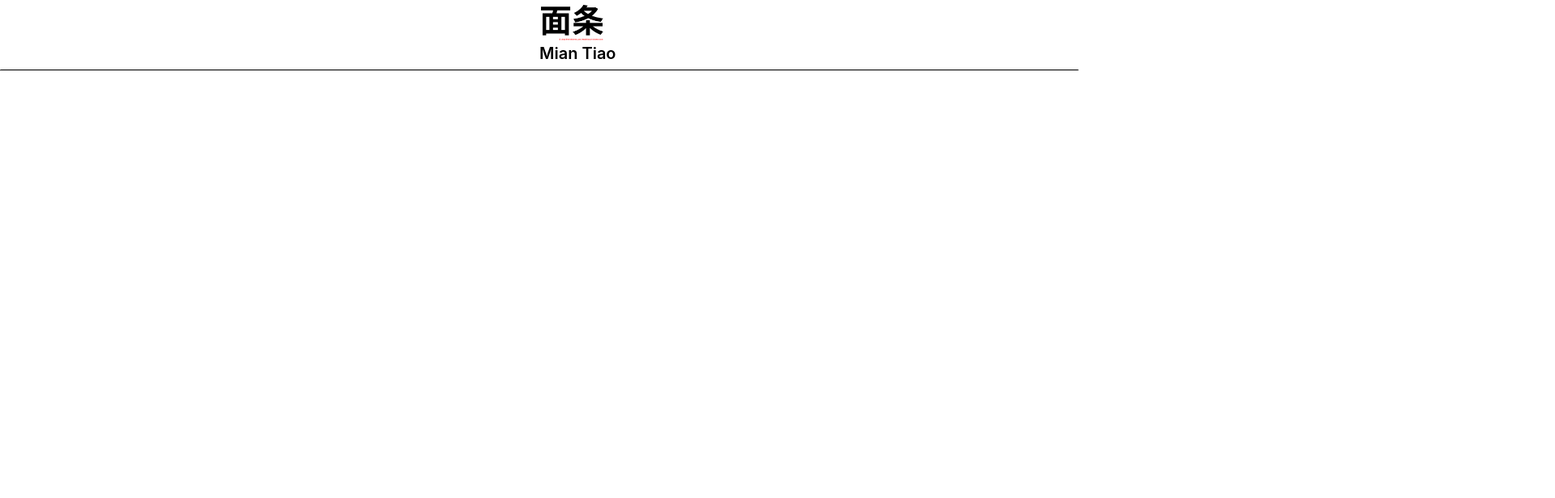
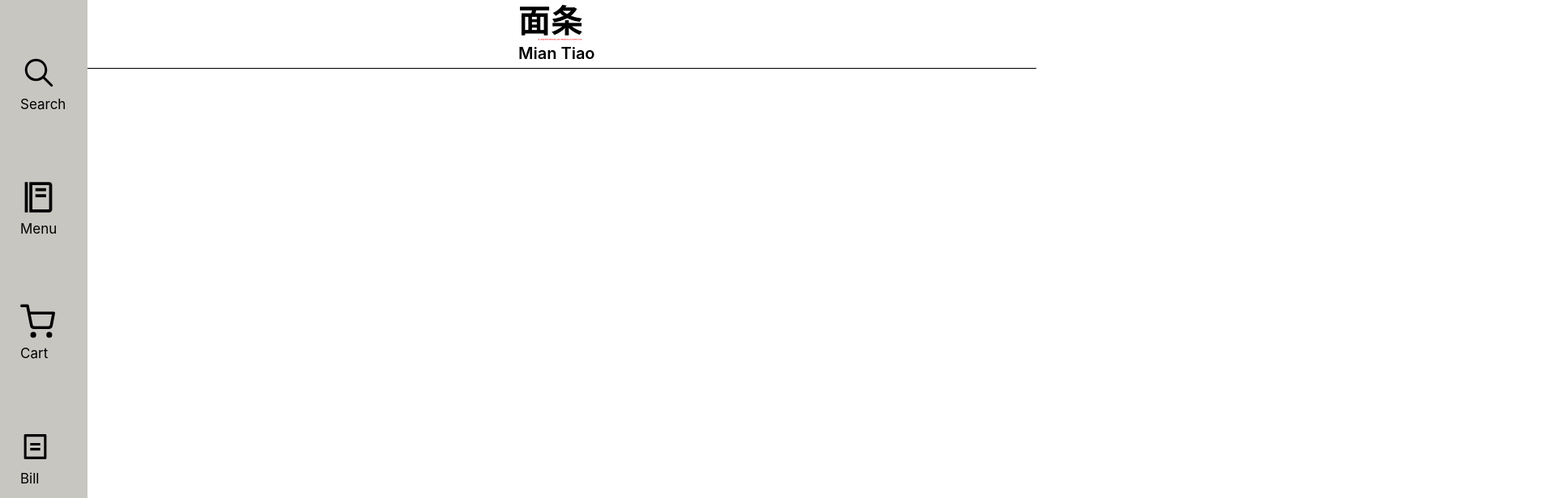
Before and after one commit to jyhaoo/restaurant-management-system, a React (Create React App) app in the folder customer-menu-app/: page / in a window 1280 px wide. Shown: the top 616 px of the page at 81% size, 1920 px wide, since content can reach past the window. Built offline with nearby package versions, Linux system fonts and the light colour scheme.

Commit message:
fix: fix header

```diff
--- a/customer-menu-app/src/App.js
+++ b/customer-menu-app/src/App.js
@@ -1,11 +1,18 @@
 import "./App.css";
+import styled from "styled-components";
 import Header from "./components/Header";
+import Navbar from "./components/Navbar";
+
+const Body = styled.div`
+  display: flex;
+`;
 
 function App() {
   return (
-    <div>
+    <Body>
+      <Navbar />
       <Header />
-    </div>
+    </Body>
   );
 }
 
--- a/customer-menu-app/src/components/Header/index.js
+++ b/customer-menu-app/src/components/Header/index.js
@@ -2,10 +2,8 @@ import styled from "styled-components";
 import RestaurantName from "../../images/RestaurantName.png";
 
 const HeaderContainer = styled.div`
-  position: relative;
-  width: 1332px;
+  width: 100%;
   height: 70px;
-  justify-content: center;
 `;
 const Img = styled.img`
   position: relative;
@@ -15,20 +13,21 @@ const Img = styled.img`
 `;
 
 const Name = styled.div`
-  position: relative;
+  position: absolute;
   font-size: 20px;
   font-weight: 600;
   left: 50%;
 `;
 
 const Line = styled.hr`
+  margin-top: 30px;
   border-top: 1px solid #000000;
 `;
 
 const Header = () => {
   return (
     <HeaderContainer>
-      <Img src={RestaurantName} alt="restaurant-name-image" />
+      <Img src={RestaurantName} />
       <Name>Mian Tiao</Name>
       <Line />
     </HeaderContainer>
```
